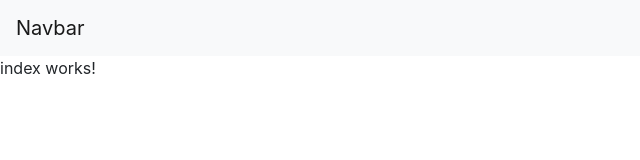
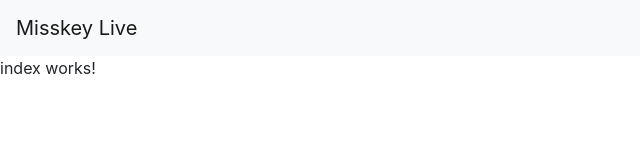
Before and after one commit to nzws/MisskeyLiveFront, an Angular app: page / in a window 1280 px wide. Shown: the top 160 px of the page, without its empty margins (0-640 px from the left). Built offline with nearby package versions, Linux system fonts and the light colour scheme.

Commit message:
Navbarのタイトルを編集
後でロゴができ次第画像に変更

```diff
--- a/src/app/core/navbar/navbar.component.html
+++ b/src/app/core/navbar/navbar.component.html
@@ -1,5 +1,5 @@
 <nav class="navbar navbar-expand-lg navbar-light bg-light">
-  <a class="navbar-brand" routerLink="/">Navbar</a>
+  <a class="navbar-brand" routerLink="/">Misskey Live</a>
   <button class="navbar-toggler" (click)="isCollapsed = !isCollapsed">
     <span class="navbar-toggler-icon"></span>
   </button>
```
